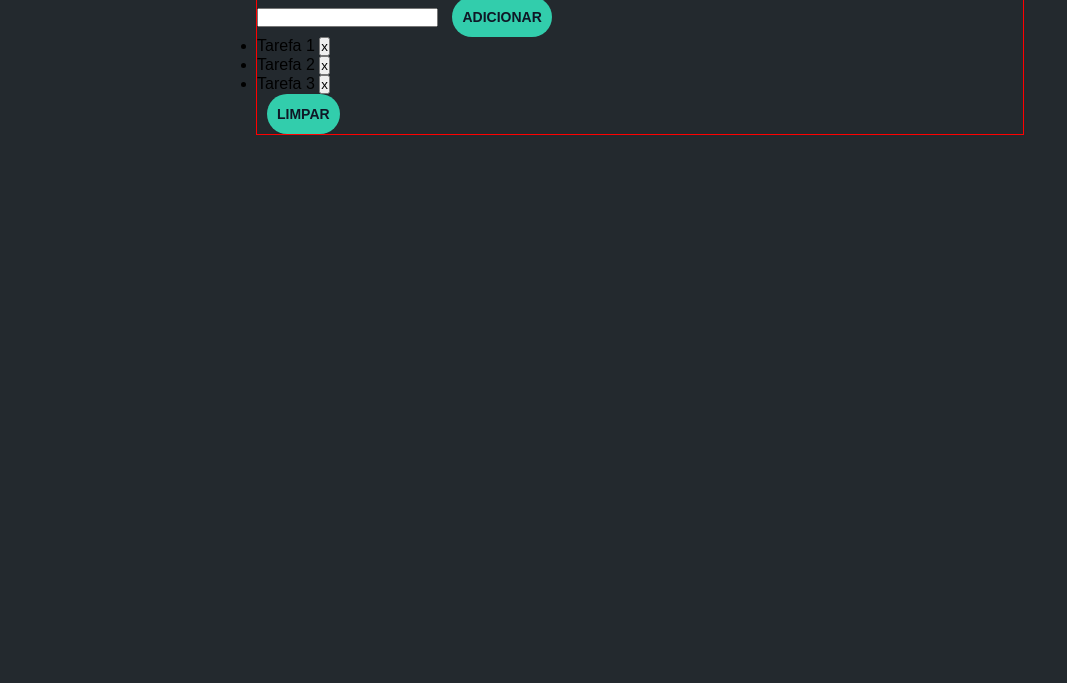
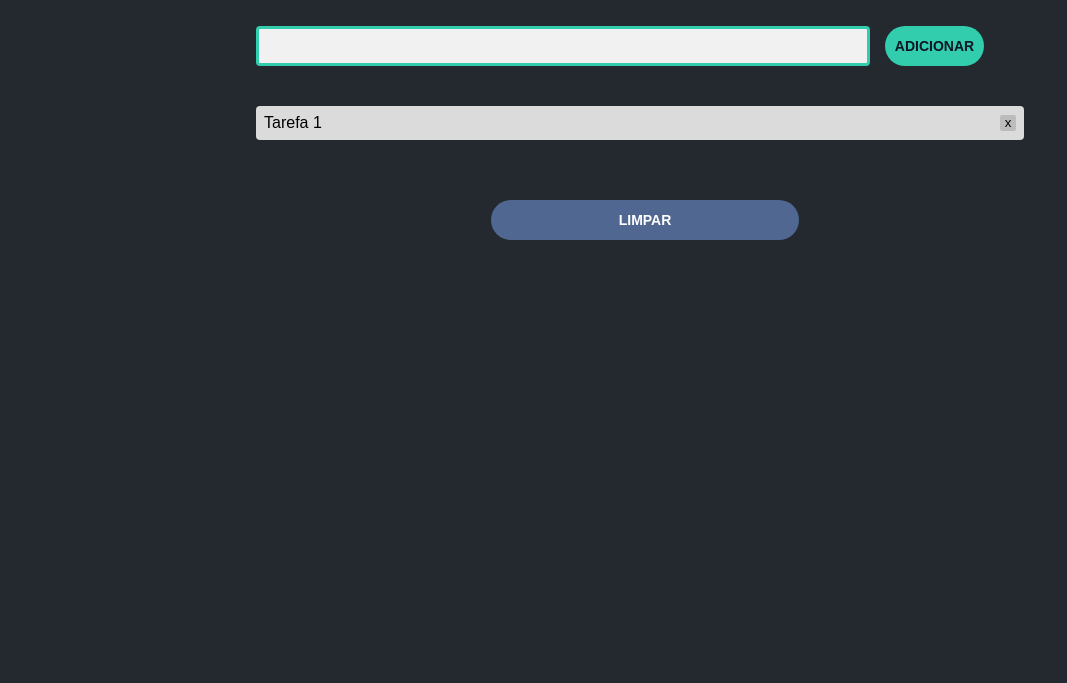
Before and after one commit to Weber-Paulo/frontend-to-do-list, a plain HTML site: page lista-tarefa/index.html in a window 1280 px wide. Shown: the part 117-800 px from the top of the page, without its empty margins (0-1067 px from the left). Drawn offline with Linux system fonts and the light colour scheme; a web font is replaced by a local one.

Commit message:
atualizando

```diff
--- a/lista-tarefa/index.html
+++ b/lista-tarefa/index.html
@@ -13,28 +13,24 @@
 </head>
 
 <body>
-    <img  class="logo" src="logo.png" alt="logo da Ituring" />
+    <img class="logo" src="logo.png" alt="logo da Ituring" />
     <main>
         <h1>Lista de tarefas</h1>
         <p> Minha primeira lista de tarefas</p>
-    <input type="text" />
-    <button class="botao">Adicionar</button>
+        <input type="text" id="tarefa-nova"/>
+        <button class="botao" id="btn-adicionar">Adicionar</button>
 
-    <ul>
+        <div class="caixa">
+            <ul id="lista">
                 <li>
                     <span>Tarefa 1</span>
-            <button>x</button>
-        </li>
-        <li>
-            <span>Tarefa 2</span>
-            <button>x</button>
-        </li>
-        <li>
-            <span>Tarefa 3</span>
-            <button>x</button>
+                    <button class="excluir">x</button>
                 </li>
                           </ul>
-    <button class="botao">Limpar</button>
+            <button class="botao bt-azul">Limpar</button>
+        </div>
+    </main>
+    <script src="script.js" ></script>
 </body>
-</main>
+
 </html>
--- /dev/null
+++ b/lista-tarefa/script.js
@@ -0,0 +1,2 @@
+console.log ('Ola')
+alert('hey')
--- a/lista-tarefa/styles.css
+++ b/lista-tarefa/styles.css
@@ -16,7 +16,6 @@ body {
 }
 
 main {
-    border: 1px solid red;
     max-width: 768px;
     margin: 0 auto;
 }
@@ -46,3 +45,51 @@ h1, p {
     text-transform: uppercase;
 
 }
+
+.bt-azul {
+    background-color: #4f6791;
+    color: #fff;
+    width: 40%;
+    margin-top: 40px;
+}
+
+.caixa {
+    margin-top: 40px;
+    text-align: center;
+}
+
+#lista > li {
+    background-color: #dbdbdb;
+    width: 100%;
+    padding: 8px;
+    margin-bottom: 20px;
+    border-radius: 4px;
+    text-align: left;
+    font-size: 16px;
+    display: flex;
+    justify-content: space-between;
+    align-items: center;
+}
+
+.excluir {
+    background-color: #bdbcbc;
+    width: 16px;
+    height: 16px;
+    line-height: 0;
+    border-radius: 2px;
+    border: none;
+    cursor: pointer;
+}
+
+#tarefa-nova {
+    background-color: #f1f1f1;
+    border: 3px solid #32cdac;
+    padding: 4px;
+    width: 80%;
+    height: 40px;
+    outline: none;
+    font-size: 14px;
+    color: #0f1726;
+    border-radius: 4px;
+    margin-top: 30px;
+}
```
Lines whose indentation alone changed are shown as unchanged.
